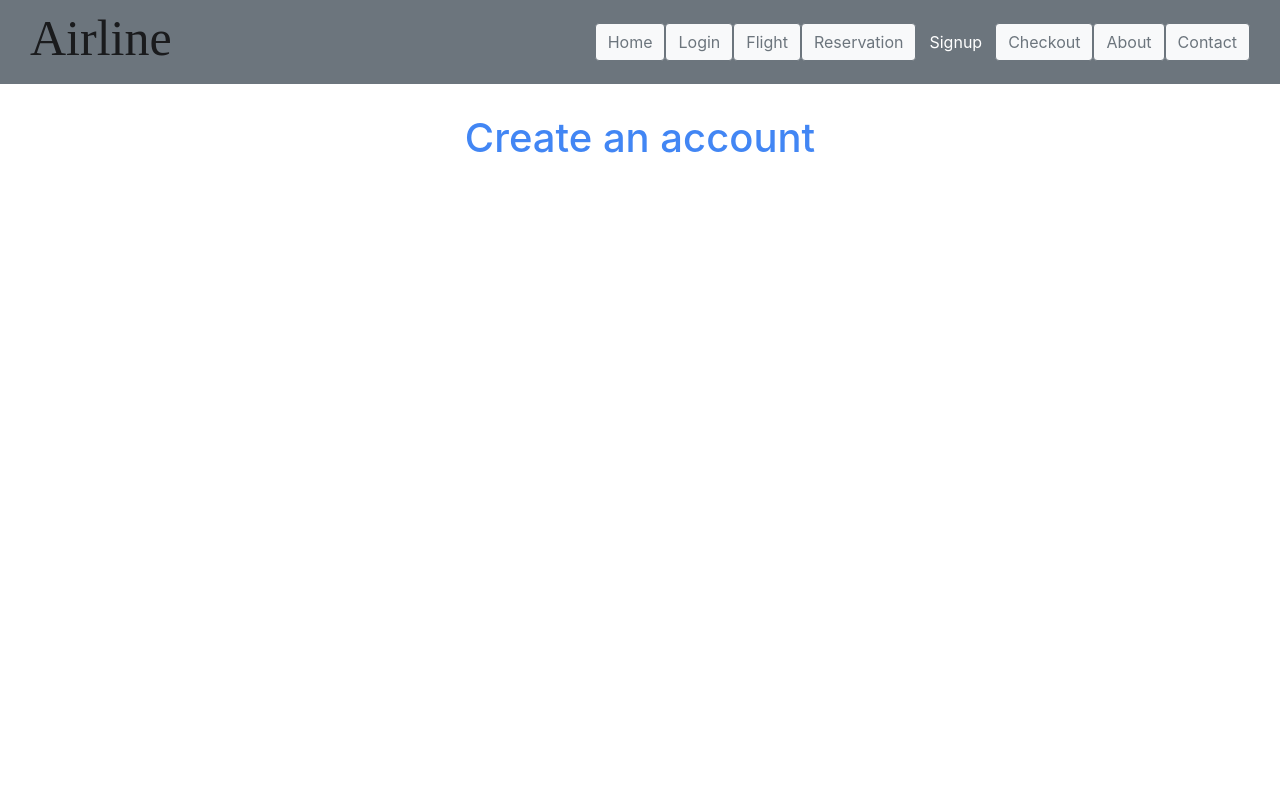
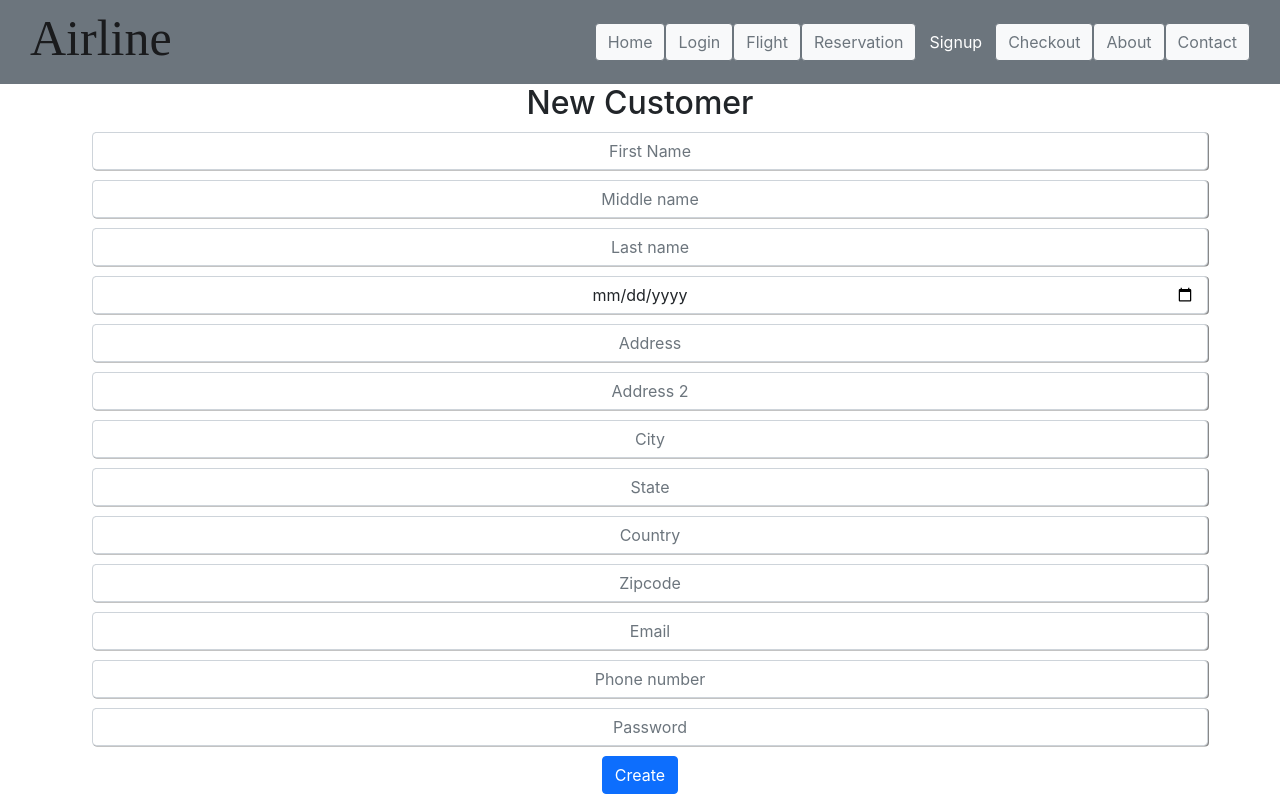
Before and after one commit to gopinathsjsu/team-project-tingting, a React (Create React App) app in the folder Frontend/: page /signup in a window 1280 px wide. Built offline with nearby package versions, Linux system fonts and the light colour scheme.

Commit message:
Update Signup.js

```diff
--- a/Frontend/src/components/Signup/Signup.js
+++ b/Frontend/src/components/Signup/Signup.js
@@ -1,12 +1,133 @@
 import React, { Component } from "react";
 
 class Signup extends Component {
-  render() {
+
+	render() {
+
+		let redirectVar = null;
+
     return (
-      <div >
-        <h1>Create an account</h1>
+      <div>
+        {redirectVar}
+        <div class="container">
+          <div class="singup-form">
+            <div class="main-div">
+              <div class="panel">
+                <h2>New Customer</h2>
+              </div>
+
+              <div class="form-group">
+                <input
+                  type="text"
+                  class="form-control"
+                  name="firstName"
+                  placeholder="First Name"
+                />
+              </div>
+			  <div class="form-group">
+                <input
+                  type="text"
+                  class="form-control"
+                  name="middleName"
+                  placeholder="Middle name"
+                />
+              </div>
+			  <div class="form-group">
+                <input
+                  type="text"
+                  class="form-control"
+                  name="lastName"
+                  placeholder="Last name"
+                />
+              </div>
+			  <div class="form-group">
+                <input
+                  type="date"
+                  class="form-control"
+                  name="dataOfBith"
+                />
+              </div>
+			  <div class="form-group">
+                <input
+                  type="text"
+                  class="form-control"
+                  name="address1"
+                  placeholder="Address"
+                />
+              </div>
+              <div class="form-group">
+                <input
+                  type="text"
+                  class="form-control"
+                  name="address2"
+                  placeholder="Address 2"
+                />
+              </div>
+			  <div class="form-group">
+                <input
+                  type="text"
+                  class="form-control"
+                  name="city"
+                  placeholder="City"
+                />
+              </div>
+			  <div class="form-group">
+                <input
+                  type="text"
+                  class="form-control"
+                  name="state"
+                  placeholder="State"
+                />
+              </div>
+			  <div class="form-group">
+                <input
+                  type="text"
+                  class="form-control"
+                  name="country"
+                  placeholder="Country"
+                />
+              </div>
+			  <div class="form-group">
+                <input
+                  type="text"
+                  class="form-control"
+                  name="zipCode"
+                  placeholder="Zipcode"
+                />
+              </div>
+			  <div class="form-group">
+                <input
+                  type="text"
+                  class="form-control"
+                  name="email"
+                  placeholder="Email"
+                />
+              </div>
+			  <div class="form-group">
+                <input
+                  type="text"
+                  class="form-control"
+                  name="phoneNumber"
+                  placeholder="Phone number"
+                />
+              </div>
+			  <div class="form-group">
+                <input
+                  type="Password"
+                  class="form-control"
+                  name="password"
+                  placeholder="Password"
+                />
+              </div>
+              <button onClick={this.submitLogin} class="btn btn-primary">
+                Create
+              </button>
+            </div>
+          </div>
+        </div>
       </div>
     );
-  }
+	}
+
 }
 export default Signup;
```
